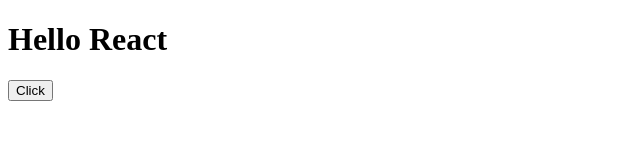
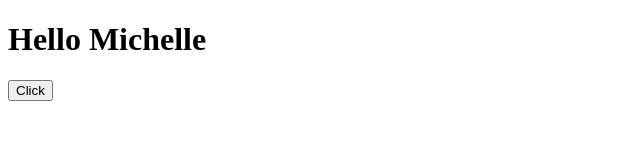
Before and after one commit to michellelclement/react-starter, a React (Create React App) app: page / in a window 1280 px wide. Shown: the top 160 px of the page, without its empty margins (0-640 px from the left). Built offline with nearby package versions, Linux system fonts and the light colour scheme.

Commit message:
Intro to state

```diff
--- a/src/App.js
+++ b/src/App.js
@@ -1,3 +1,5 @@
+import React, { useState } from "react";
+
 // Import components
 import TestComponent from "./TestComponent";
 import Tweet from "./components/Tweet";
@@ -5,20 +7,19 @@
 import TweetList from "./components/TweetList";
 
 function App() {
-  const name = "Michelle";
-  const message = "This is the tweet";
+  const [name, setName] = useState("Michelle");
 
   const sayHelloHandler = (e) => {
-    console.log(e);
+    setName("Lennon");
   };
 
   return (
     <div>
-      <h1>Hello React</h1>
+      <h1>Hello {name}</h1>
       <button onClick={sayHelloHandler}>Click</button>
       {/* <TestComponent /> */}
-      {/* <CreateTweet />
-      <TweetList name={name} message={message} /> */}
+      {/* <CreateTweet /> */}
+      {/* <TweetList name={name} message={message} /> */}
     </div>
   );
 }
--- a/src/components/CreateTweet.js
+++ b/src/components/CreateTweet.js
@@ -5,6 +5,7 @@
     <form>
       <textarea cols="40" rows="10" name="" id=""></textarea>
       <button>Submit</button>
+      <h1>Tweet Input</h1>
     </form>
   );
 };
```
